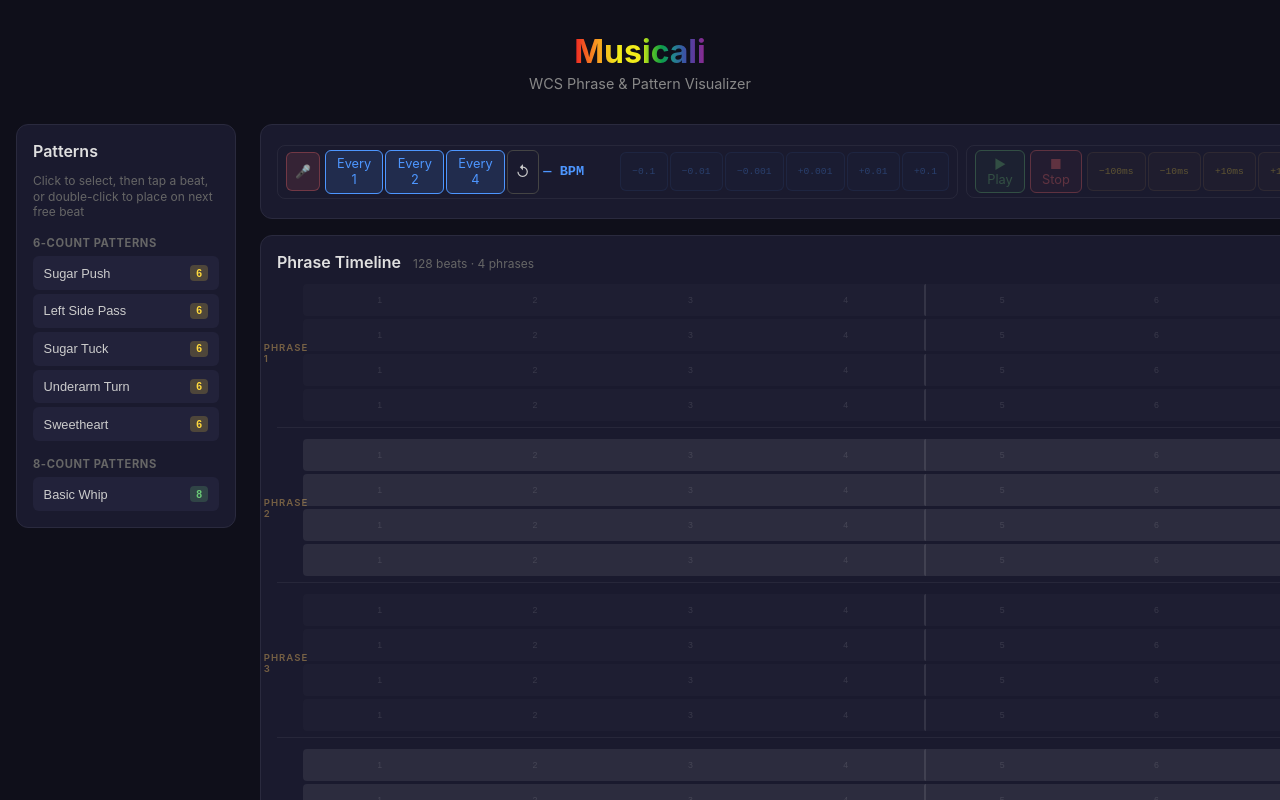
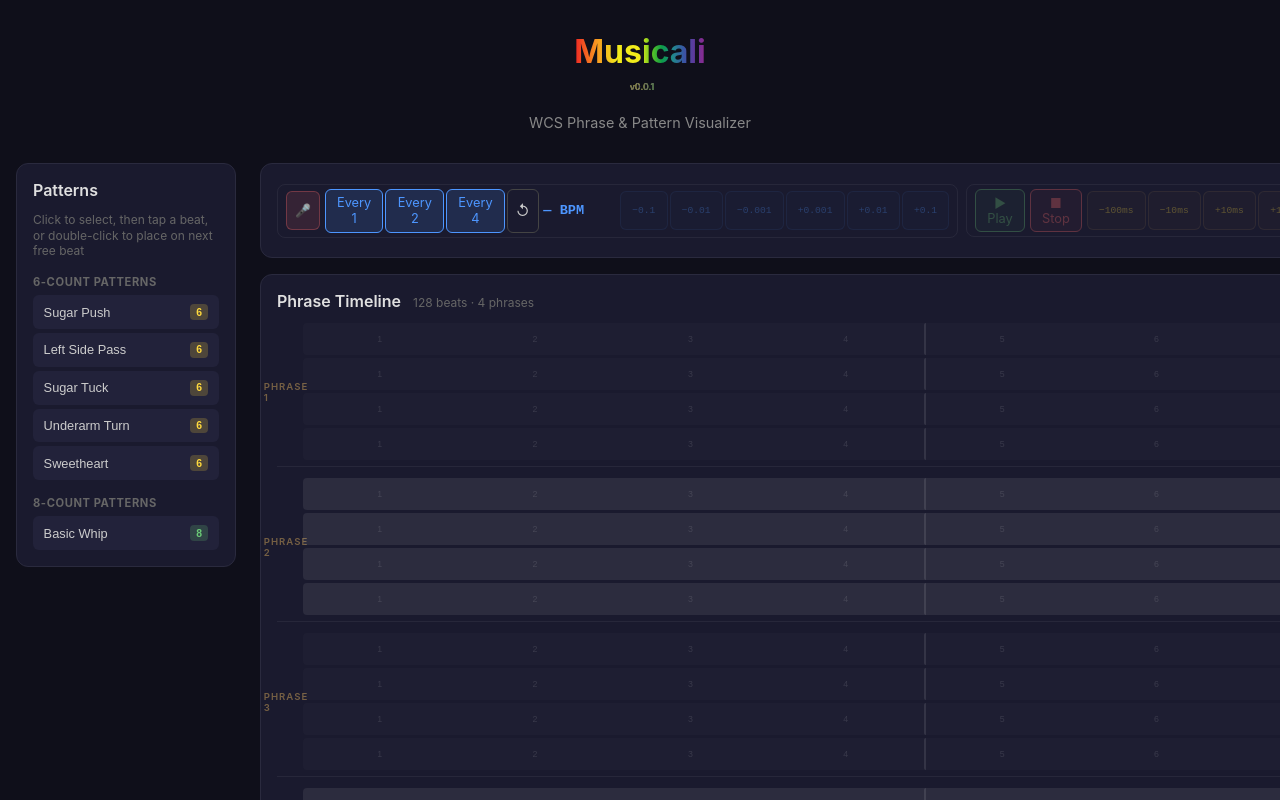
Before and after one commit to michaelkebe/musicali, a React (Vite) app: page / in a window 1280 px wide. Shown: the top 800 px of the page. Built offline with nearby package versions, Linux system fonts and the light colour scheme; the HTML template or start-up script is replaced by a standard one.

Commit message:
add visible version badge, bump to 0.0.1

```diff
--- a/package.json
+++ b/package.json
@@ -1,7 +1,7 @@
 {
   "name": "musicali",
   "private": true,
-  "version": "0.0.0",
+  "version": "0.0.1",
   "type": "module",
   "scripts": {
     "dev": "vite",
--- a/src/App.css
+++ b/src/App.css
@@ -26,6 +26,15 @@ h1 {
   -webkit-background-clip: text;
   -webkit-text-fill-color: transparent;
   background-clip: text;
+}
+
+.version {
+  font-size: 0.55rem;
+  font-weight: 600;
+  color: #666;
+  -webkit-text-fill-color: #666;
+  vertical-align: super;
+  margin-left: 0.25rem;
 }
 
 .subtitle { color: #888; font-size: 0.9rem; margin-top: 0.25rem; }
--- a/src/App.tsx
+++ b/src/App.tsx
@@ -1,5 +1,6 @@
 import { useState, useCallback, useRef, useEffect } from "react"
 import type { PatternDef, PlacedPattern } from "./types"
+import { version } from "../package.json"
 import { allPatterns } from "./data/patterns"
 import PatternPalette from "./components/PatternPalette"
 import PhraseTimeline from "./components/PhraseTimeline"
@@ -275,7 +276,7 @@ export default function App() {
   return (
     <div className="app">
       <header>
-        <h1>Musicali</h1>
+        <h1>Musicali <span className="version">v{version}</span></h1>
         <p className="subtitle">WCS Phrase &amp; Pattern Visualizer</p>
       </header>
 
```
